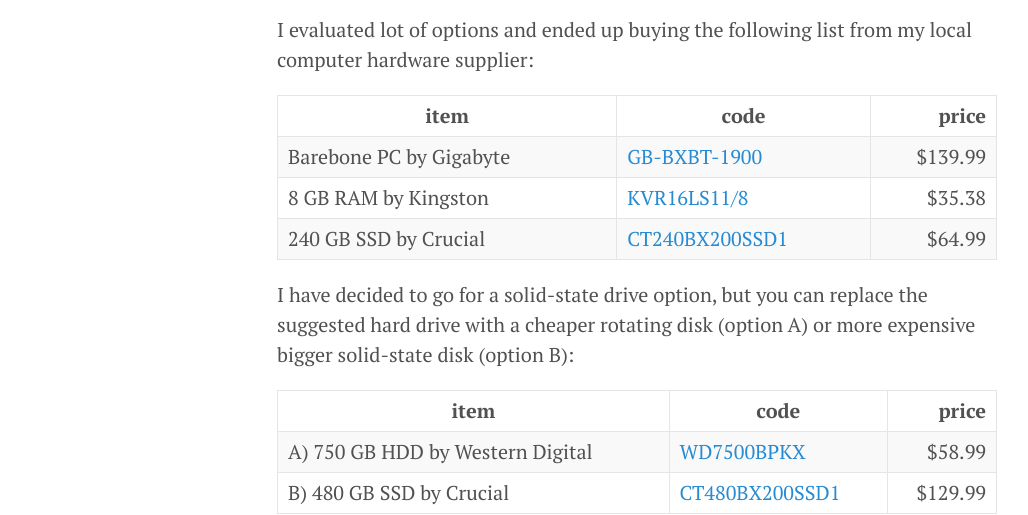
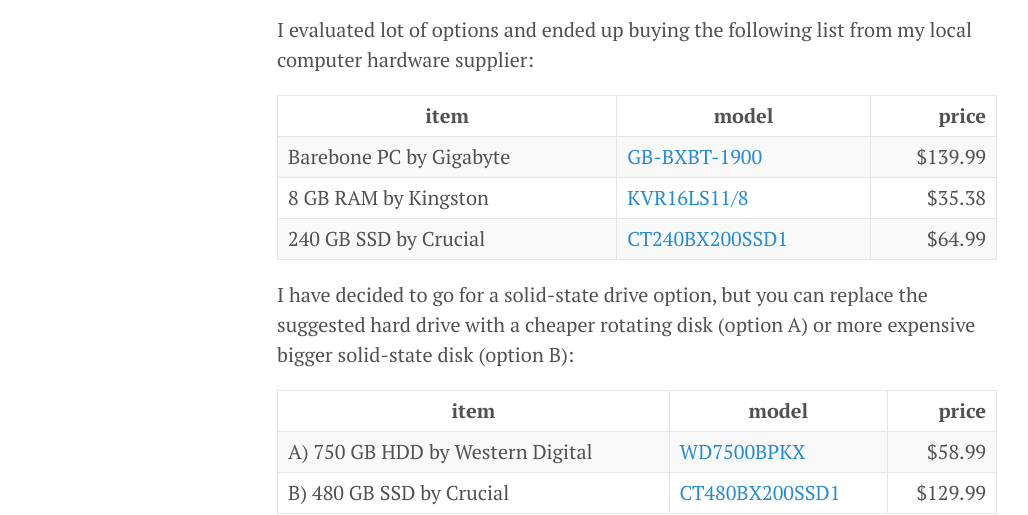
Before and after one commit to prusnak/rusnak.io, a Jekyll site: the page built from _posts/2016-01-14-lets-build-a-freedom-node.md, in a window 1280 px wide and 900 px high, scrolled down 377 px. Shown: the part 158-673 px from the top of the window, without its empty margins (3-1031 px from the left). Built offline with Jekyll 4.4.1, drawn with Linux system fonts in a browser that asks for light colours.

Commit message:
code -> model

```diff
--- a/_posts/2016-01-14-lets-build-a-freedom-node.md
+++ b/_posts/2016-01-14-lets-build-a-freedom-node.md
@@ -14,7 +14,7 @@
 
 I evaluated lot of options and ended up buying the following list from my local computer hardware supplier:
 
-| item | code | price |
+| item | model | price |
 |------|------|------:|
 | Barebone PC by Gigabyte | [GB-BXBT-1900](http://amzn.to/1TO7SyU) | $139.99 |
 | 8 GB RAM by Kingston | [KVR16LS11/8](http://amzn.to/1mOhUWs) | $35.38 |
@@ -23,7 +23,7 @@
 I have decided to go for a solid-state drive option, but you can replace the suggested hard drive
 with a cheaper rotating disk (option A) or more expensive bigger solid-state disk (option B):
 
-| item | code | price |
+| item | model | price |
 |------|------|------:|
 | A) 750 GB HDD by Western Digital | [WD7500BPKX](http://amzn.to/1RHIOKH) | $58.99 |
 | B) 480 GB SSD by Crucial | [CT480BX200SSD1](http://amzn.to/1TQN61w) | $129.99 |
```
